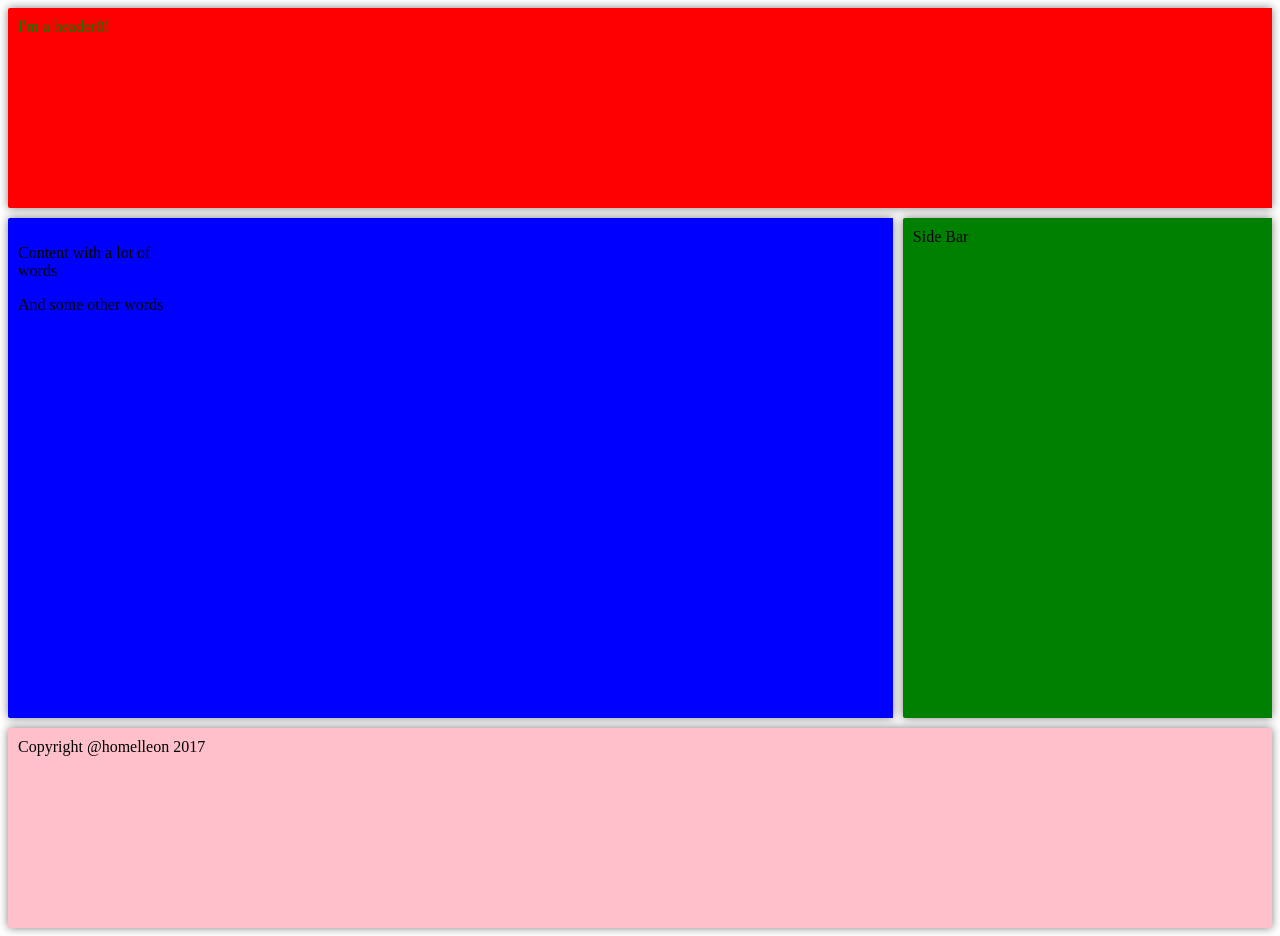
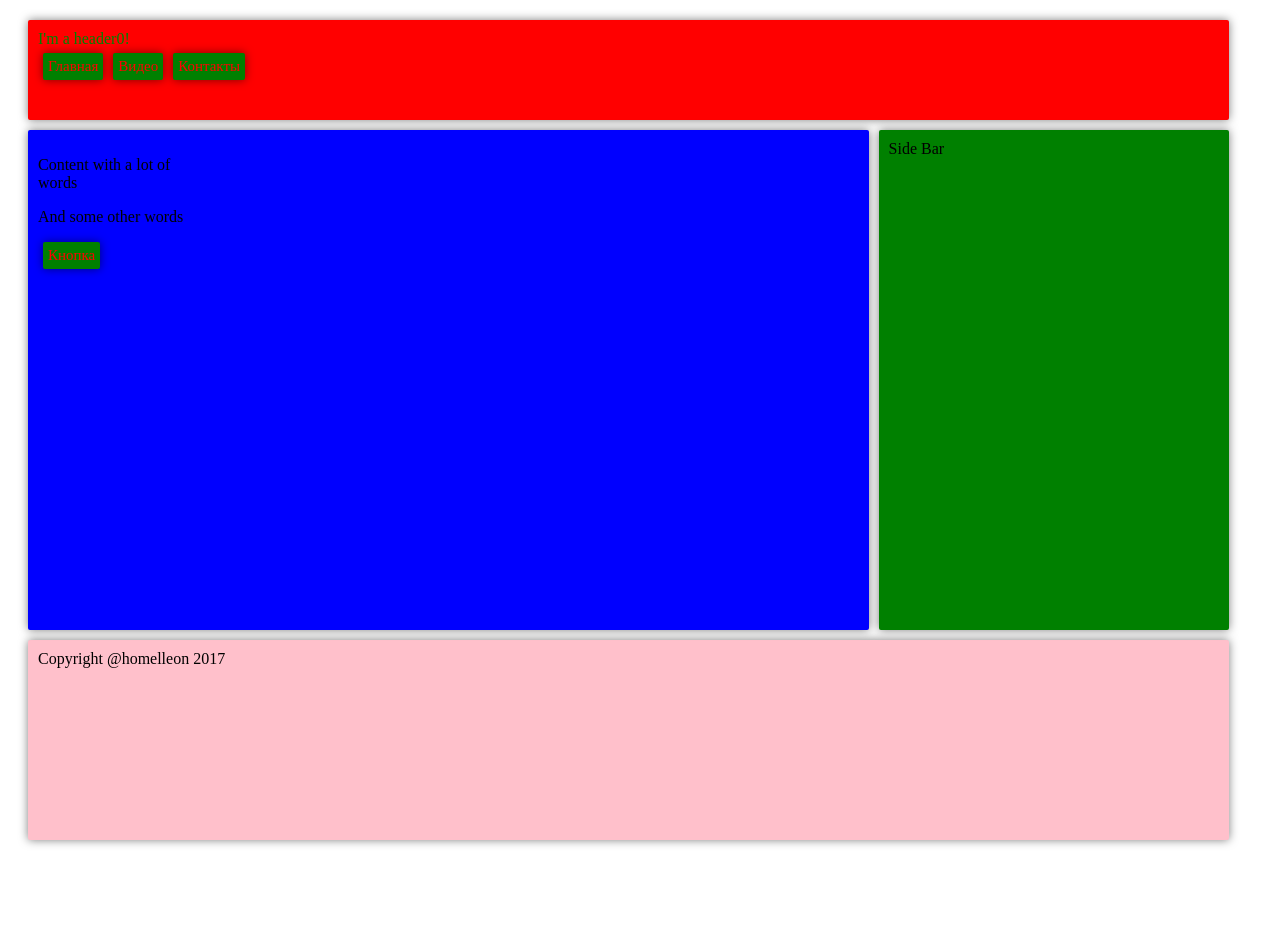
Before and after one commit to homelleon/Server, a website: page app/index.html in a window 1280 px wide. After the commit the page ends 860 px from the top, so only its background shows below. Drawn offline with Linux system fonts and the light colour scheme.

Commit message:
[added: 01] Navigation panel

```diff
--- a/app/index.html
+++ b/app/index.html
@@ -1,17 +1,32 @@
+<!DOCTYPE HTML PUBLIC "-//W3C//DTD HTML 4.01//EN" "http://www.w3.org/TR/html4/strict.dtd">
 <html>
 	<head>
 		<title>Мой сайт</title>
 		<link rel="stylesheet" type="text/css" href="css/style.css">
+		<script type="text/javascript" src="js/javaScript.js"></script>
 	</head>
 	<body>
+		<div class="work-sheet row">
 			<div class="header">
-			<div class="inner">I'm a header0!</div>
+				<div class="inner">
+					<div class="logo-box">
+						<div class="text">
+							I'm a header0!
+						</div>
+					</div>
+					<div class="navigation">
+						<div class="button">Главная</div>
+						<div class="button">Видео</div>
+						<div class="button">Контакты</div>
+					</div>
+				</div>
 			</div>
 			<div class="row">
 				<div class="content">
 					<div class="inner">
 						<p>Content with a lot of<br> words</p>
 						<p>And some other words</p>
+						<div class="button">Кнопка</div>
 					</div>
 				</div>
 				<div class="sidebar">
@@ -21,5 +36,6 @@
 			<div class="footer">
 				<div class="inner">Copyright @homelleon 2017</div>
 			</div>
+		</div>
 	</body>
 </html>
--- a/app/js/javaScript.js
+++ b/app/js/javaScript.js
@@ -0,0 +1,20 @@
+window.onload = function () {
+	var button = document.getElementsByClassName('button');
+
+	for(var i = 0; i < button.length; i++) {
+		b = button[i];
+		b.onmouseover = function() {
+			this.style.backgroundColor = "blue";
+		};
+
+		b.onmouseout = function() {
+			this.style.color = "red";
+			this.style.backgroundColor = "";
+		};
+
+		b.onclick = function() {
+			alert('Pressed!');
+			this.style.backgroundColor = "";
+		};
+	}
+}
--- a/app/sass/style.sass
+++ b/app/sass/style.sass
@@ -22,11 +22,16 @@ body
 a
 	color: blue;
 
+.work-sheet
+	width: 95%;
+	margin: 20px;
+	float: none;
+
 .inner
 	padding: 10px;
 	//margin: 5px;
 	box-shadow: 0 0 10px rgba(0,0,0,0.5);
-	border-radius: 2px 0 0 2px;
+	border-radius: 2px 2px 2px 2px;
 
 .header
 	margin-bottom: 10px;
@@ -34,7 +39,8 @@ a
 .header .inner
 	background-color: red;
 	color: green;
-	height: 200px;
+	height: 100px;
+
 
 .content
 	float: left;
@@ -60,3 +66,27 @@ a
 .footer .inner
 	background-color: pink;
 	height: 200px;
+
+.button
+	color: red;
+	background-color: green;
+	box-shadow: 0 0 10px rgba(0,0,0,0.5);
+	border-radius: 2px 2px 2px 2px;
+	font-size: 15px;
+	text-align: center;
+	width: auto;
+	float: left;
+	-moz-box-sizing: border-box;
+	box-sizing: content-box;
+	padding: 5px;
+	margin-left: 5px;
+	margin-right: 5px;
+	cursor: pointer;
+
+.navigation
+	margin-top: 5px;
+	margin-bottom: 5px;
+	min-height: 10px;
+
+.go-up
+	position: fixed;
```
Also changed, not shown: app/css/style.css. Lines whose indentation alone changed are shown as unchanged.
